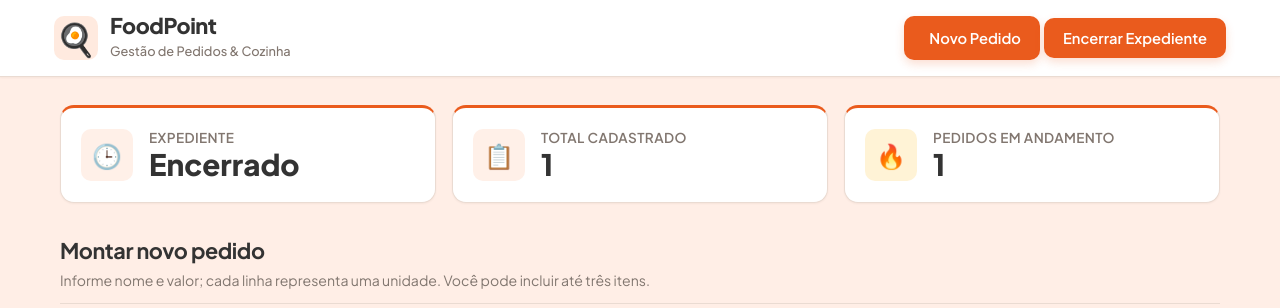
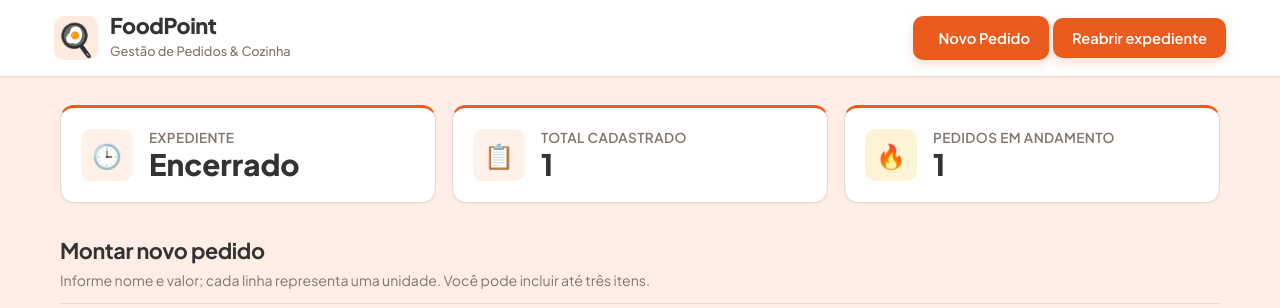
Before and after one commit to FaelzXit/POO-FoodPoint, a Flask app: template templates/pedidos.html in a window 1280 px wide. Shown: the top 308 px of the page. Run offline with Flask 3, Linux system fonts and the light colour scheme; the template is opened without the code that fills it: most values are stand-ins (such as "Sample title", 1, 10 or a date in 2020).

Commit message:
Permite reabrir um expediente encerrado

```diff
--- a/app.py
+++ b/app.py
@@ -173,6 +173,13 @@ def avancar_pedido(id_pedido):
 
     return redirect(url_for("pagina_inicial"))
 
+@app.route("/reabrir-expediente", methods=["POST"])
+def reabrir_expediente():
+    atualizar_expediente(True)
+    flash("Expediente reaberto.")
+    return redirect(url_for("pagina_inicial"))
+
+
 @app.route("/finalizar-expediente", methods=["POST"])
 def finalizar_expediente():
     atualizar_expediente(False)
--- a/templates/pedidos.html
+++ b/templates/pedidos.html
@@ -29,11 +29,17 @@
                 <a href="#novo-pedido" class="btn btn-primary">
                     <span class="btn-icon"></span> Novo Pedido
                 </a>
+                {% if expediente_aberto %}
                 <form action="{{ url_for('finalizar_expediente') }}" method="POST">
                     <button type="submit" class="btn btn-second">
                         Encerrar Expediente
                     </button>
                 </form>
+                {% else %}
+                <form action="{{ url_for('reabrir_expediente') }}" method="POST">
+                    <button type="submit" class="btn btn-second">Reabrir expediente</button>
+                </form>
+                {% endif %}
             </div>
         </div>
     </header>
```
